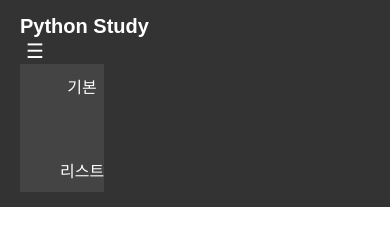
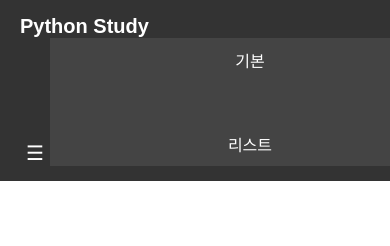
Before and after one commit to yukyungkang/python_Study, a plain HTML site: page docs/index.html in a window 390 px wide. Drawn offline with Linux system fonts and the light colour scheme.

Commit message:
여백 추가

```diff
--- a/docs/styles.css
+++ b/docs/styles.css
@@ -17,7 +17,6 @@ nav {
     justify-content: space-between;
     align-items: center;
     z-index: 1000;
-    max-width: 100%; /* 네비게이션도 최대 크기 제한 해제 */
 }
 
 nav .logo {
@@ -26,10 +25,14 @@ nav .logo {
     font-weight: bold;
 }
 
+.menu-container {
+    flex: 1; /* 메뉴 컨테이너가 남는 공간을 차지하도록 설정 */
+    display: flex;
+    justify-content: center; /* 메뉴 중앙 정렬 */
+}
+
 nav .menu {
     display: flex;
-    justify-content: center; /* 중앙 정렬 */
-    flex-grow: 1; /* 메뉴가 가능한 공간을 차지하도록 설정 */
     gap: 40px; /* 메뉴 간 여백 추가 */
 }
 
@@ -55,13 +58,17 @@ nav .menu a:hover {
 
 .content {
     padding: 80px 20px;
-    max-width: 100%; /* 컨텐츠 최대 크기 제한 해제 */
+    max-width: 100%;
 }
 
 @media (max-width: 600px) {
     nav {
         flex-direction: column;
         align-items: flex-start;
+    }
+    .menu-container {
+        width: 100%;
+        justify-content: flex-start; /* 작은 화면에서는 왼쪽 정렬 */
     }
     .menu {
         display: none;
```
